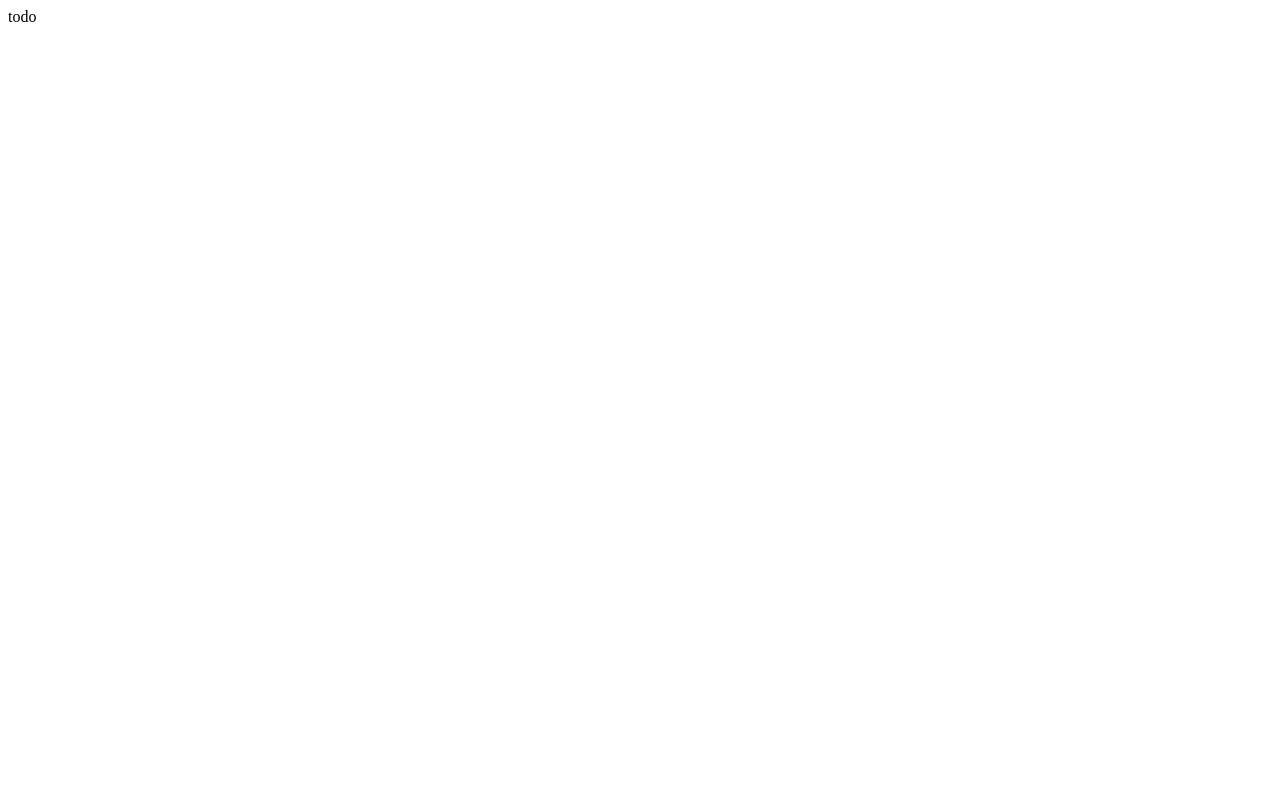
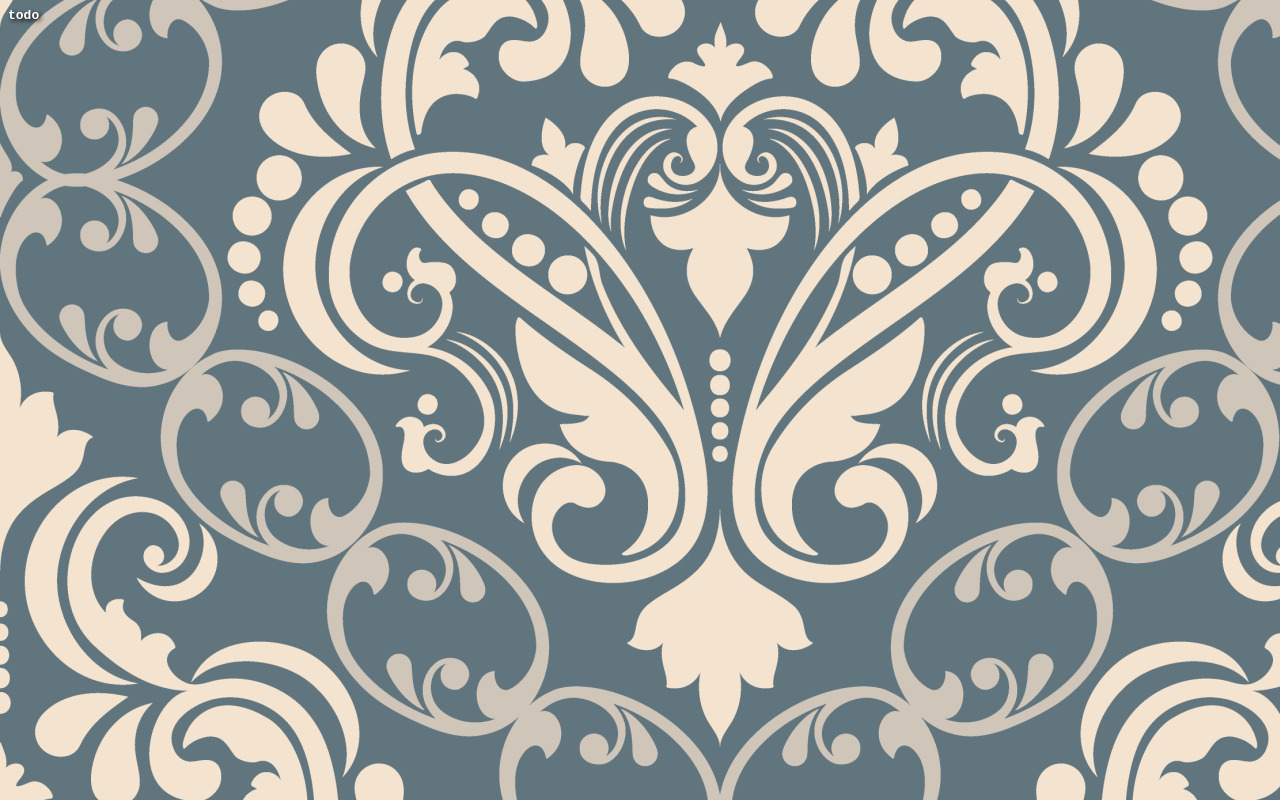
Before and after one commit to heyjuvi/heyjuvi.github.io, a plain HTML site: page index.html in a window 1280 px wide. Drawn offline with Linux system fonts and the light colour scheme.

Commit message:
Update index.html

```diff
--- a/index.html
+++ b/index.html
@@ -1 +1,20 @@
-todo
+<html>
+  <head>
+    <style>
+      body {
+        background-image: url("background.jpg");
+        background-repeat: no-repeat;
+
+        font-family: Monospace;
+        font-weight: bold;
+
+        color: white;
+
+        text-shadow: 2px 2px 4px black;
+      }
+    </style>
+  </head>
+  <body>
+    todo
+  </body>
+</html>
```
